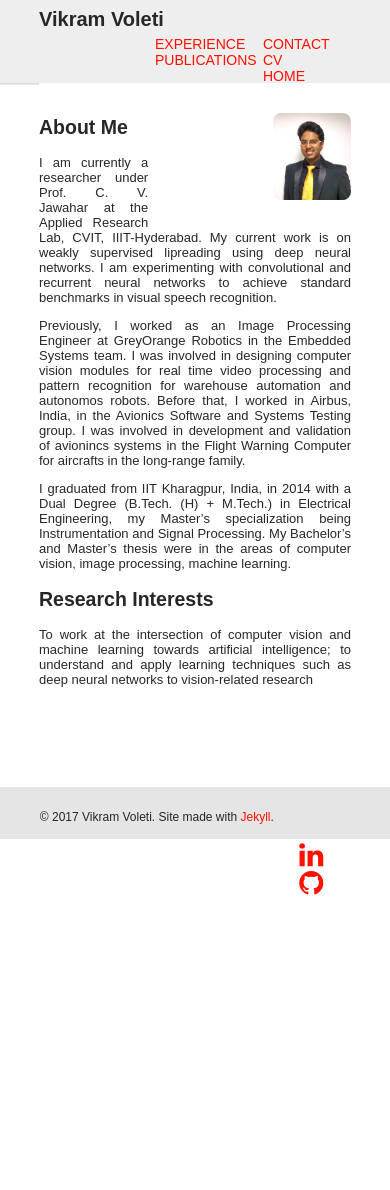
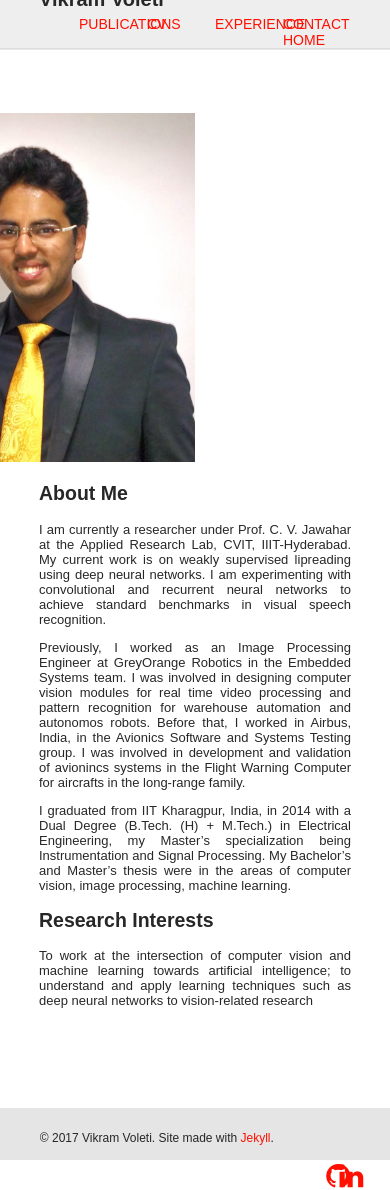
Before and after one commit to voletiv/voletiv.github.io, a Jekyll site: the page built from _pages/index.md, in a window 390 px wide and 1190 px high. Built offline with Jekyll 4.4.1, drawn with Linux system fonts in a browser that asks for light colours; nearby versions of some CDN libraries.

Commit message:
Mobile - profile pic, publications ul
Former-commit-id: 9fe81036b1369512b2e1d704f5de09bcf67a0aee

```diff
--- a/_sass/_style.scss
+++ b/_sass/_style.scss
@@ -203,10 +203,12 @@
     }
     .navbar {
         height: 50px;
+        padding: 0px 0px 0px 0px;
     }
     .nav-list {
         font-size: 14px;
         width: 25%;
+        margin: 0px 0px 0px 0px;
         // margin: 0px 0px 0px 20px;
         // background-color: #eeeeee;
         // border: 1px solid darken(#ffffff, 20%);
--- a/_sass/typography.scss
+++ b/_sass/typography.scss
@@ -57,8 +57,9 @@
             margin: 0;
         }
         @media (max-width: $max-width) {
-            max-width: 75%;
-            margin: 0px 0px 20px 40%;
+            width: 100%;
+            margin: 0px 0px 20px 0px;
+            padding-right: 50%
         }
     }
     img {
```
